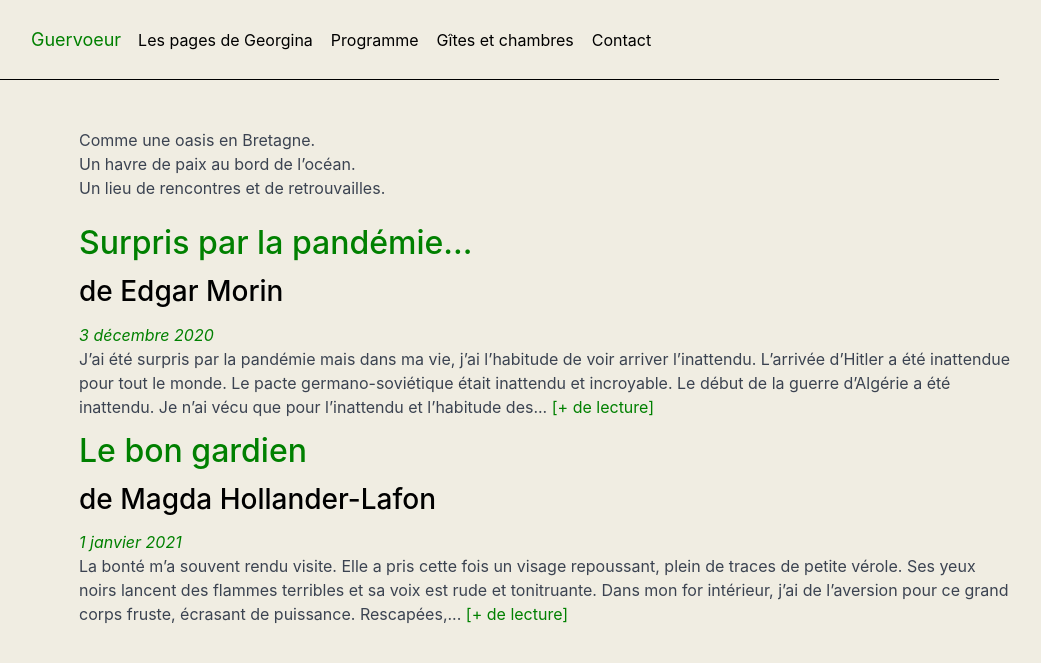
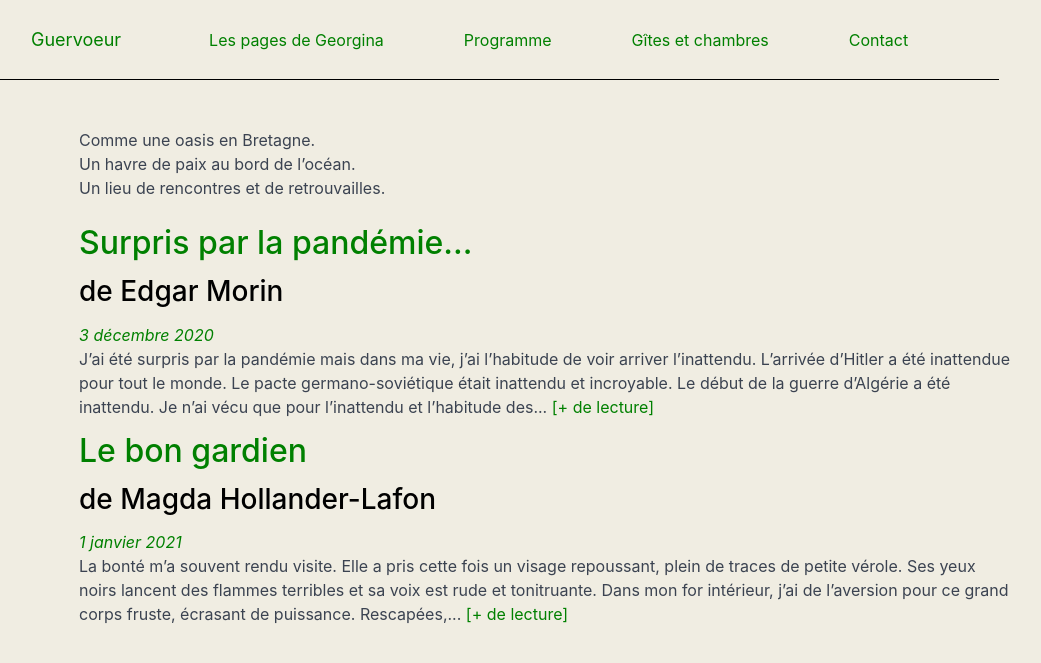
Before and after one commit to violaine-web/guervoeur, a Jekyll site: the page built from index.markdown, in a window 1280 px wide. Shown: the top 663 px of the page, without its empty margins (141-1182 px from the left). Built offline with Jekyll 4.4.1, drawn with Linux system fonts in a browser that asks for light colours.

Commit message:
change btn par page dans le header

```diff
--- a/_includes/header.html
+++ b/_includes/header.html
@@ -1,12 +1,12 @@
 <header class="navbar">
   <section class="navbar-section">
     <a href="/index" class="navbar-brand mr-2">Guervoeur</a>
-    <a href="/pages-georgina/" class="btn btn-link">Les pages de Georgina</a>
-    <a href="/programme" class="btn btn-link">Programme</a>
-    <a href="/gites-chambres" class="btn btn-link">Gîtes et chambres</a>
-    <a href="/contact" class="btn btn-link">Contact</a>
+    <a href="/pages-georgina" class="page-link">Les pages de Georgina</a>
+    <a href="/programme" class="page-link">Programme</a>
+    <a href="/gites-chambres" class="page-link">Gîtes et chambres</a>
+    <a href="/contact" class="page-link">Contact</a>
   </section>
-<!--
+  <!--
   <section class="navbar-section">
     {%- assign default_paths = site.pages | map: "path" -%}
     {%- assign page_paths = site.header_pages | default: default_paths -%}
```
